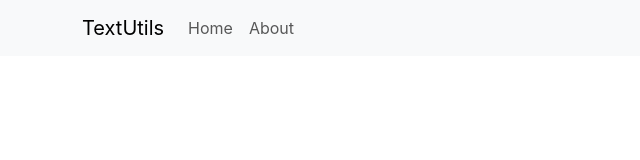
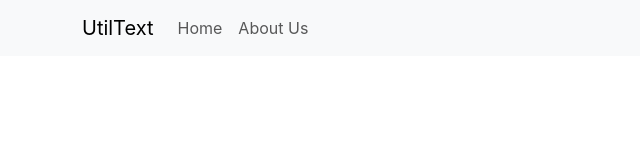
Before and after one commit to ankitpaltech/React-TextUtils, a React (Create React App) app: page / in a window 1280 px wide. Shown: the top 160 px of the page, without its empty margins (0-640 px from the left). Built offline with nearby package versions, Linux system fonts and the light colour scheme.

Commit message:
props concept done

```diff
--- a/src/App.js
+++ b/src/App.js
@@ -5,7 +5,7 @@ function App() {
   return (
     <>
 
-    <Navg title = "TextUtils"/>
+    <Navg title = "UtilText" aboutText = "About Us"/>
 
 
 
--- a/src/components/Navg.js
+++ b/src/components/Navg.js
@@ -3,6 +3,9 @@ import React from 'react'
 import Container from 'react-bootstrap/Container';
 import Nav from 'react-bootstrap/Nav';
 import Navbar from 'react-bootstrap/Navbar';
+
+import PropTypes from 'prop-types'
+
 
 export default function Navg(props) {
   return (
@@ -14,7 +17,7 @@ export default function Navg(props) {
         <Navbar.Collapse id="basic-navbar-nav">
           <Nav className="me-auto">
             <Nav.Link href="#home">Home</Nav.Link>
-            <Nav.Link href="#link">About</Nav.Link>
+            <Nav.Link href="#link">{props.aboutText}</Nav.Link>
 
           </Nav>
         </Navbar.Collapse>
@@ -24,3 +27,12 @@ export default function Navg(props) {
     </div>
   )
 }
+
+Navg.prototype = {
+    title : PropTypes.string.isRequired,
+    aboutText: PropTypes.string.isRequired};
+
+Navg.defaultProps = {
+    title : "set title",
+    aboutText : "set about"
+};
```
